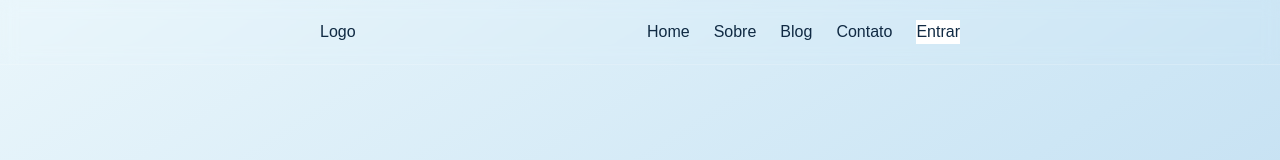
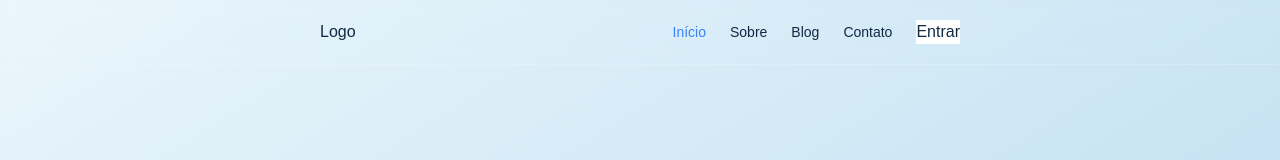
Before and after one commit to danielMonteiro84/gastro-em-foco, a Next.js app: page / in a window 1280 px wide. Shown: the top 160 px of the page. Built offline with nearby package versions, Linux system fonts and the light colour scheme.

Commit message:
criando component `layout`

```diff
--- a/src/components/header/header.tsx
+++ b/src/components/header/header.tsx
@@ -1,4 +1,5 @@
 import Link from "next/link";
+import { ActiveLink } from "../active-link/active-link";
 
 export function Header() {
 	return (
@@ -7,10 +8,10 @@ export function Header() {
 				<div className="flex h-16 items-center justify-between">
 					<Link href="/">Logo</Link>
 					<nav className="flex items-center gap-6">
-						<Link href="/">Home</Link>
-						<Link href="/sobre">Sobre</Link>
-						<Link href="/blog">Blog</Link>
-						<Link href="/contato">Contato</Link>
+						<ActiveLink href="/">Início</ActiveLink>
+						<ActiveLink href="/sobre">Sobre</ActiveLink>
+						<ActiveLink href="/blog">Blog</ActiveLink>
+						<ActiveLink href="/contato">Contato</ActiveLink>
 						<button className="bg-white" type="button">
 							Entrar
 						</button>
--- /dev/null
+++ b/src/components/layout/layout.tsx
@@ -0,0 +1,14 @@
+import { Header } from "../header/header";
+
+type LayoutProps = {
+	children: React.ReactNode;
+};
+
+export function Layout({ children }: LayoutProps) {
+	return (
+		<div className="relative flex min-h-screen flex-col dark">
+			<Header />
+			<main className="flex-1 flex-col mb-12">{children}</main>
+		</div>
+	);
+}
--- a/src/pages/_app.tsx
+++ b/src/pages/_app.tsx
@@ -1,6 +1,11 @@
+import { Layout } from "@/components/layout/layout";
 import "@/styles/globals.css";
 import type { AppProps } from "next/app";
 
 export default function App({ Component, pageProps }: AppProps) {
-  return <Component {...pageProps} />;
+	return (
+		<Layout>
+			<Component {...pageProps} />
+		</Layout>
+	);
 }
--- a/src/pages/index.tsx
+++ b/src/pages/index.tsx
@@ -1,9 +1,3 @@
-import { Header } from "@/components/header/header";
-
 export default function Home() {
-	return (
-		<div className="bg-prohealth-gradient min-h-screen">
-			<Header />
-		</div>
-	);
+	return <div className="bg-prohealth-gradient min-h-screen" />;
 }
```
Also changed, not shown: src/components/active-link/active-link.tsx (renamed from src/components/header/active-link/active-link.tsx).
